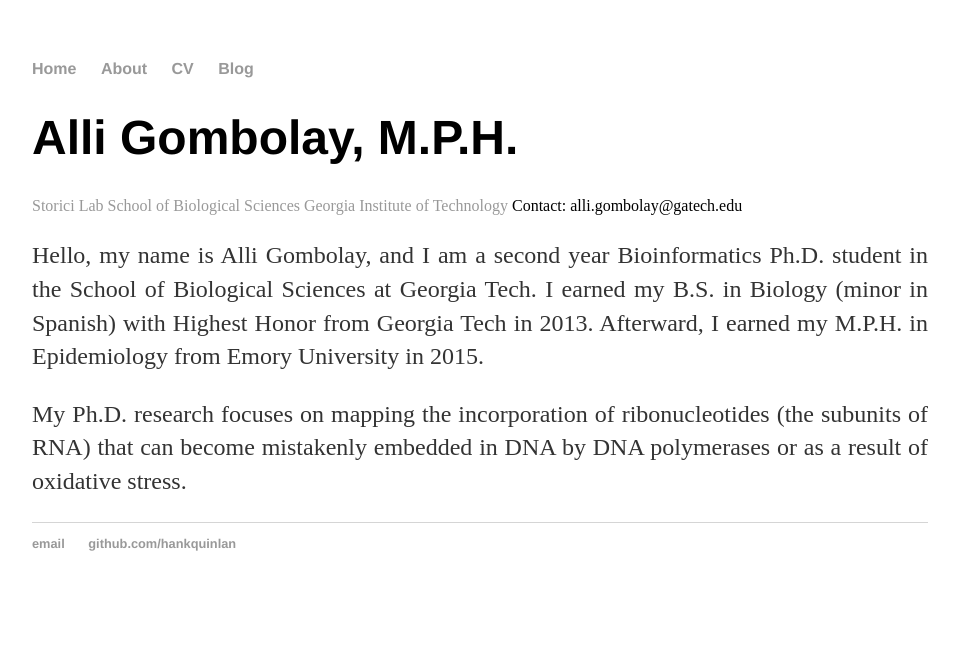
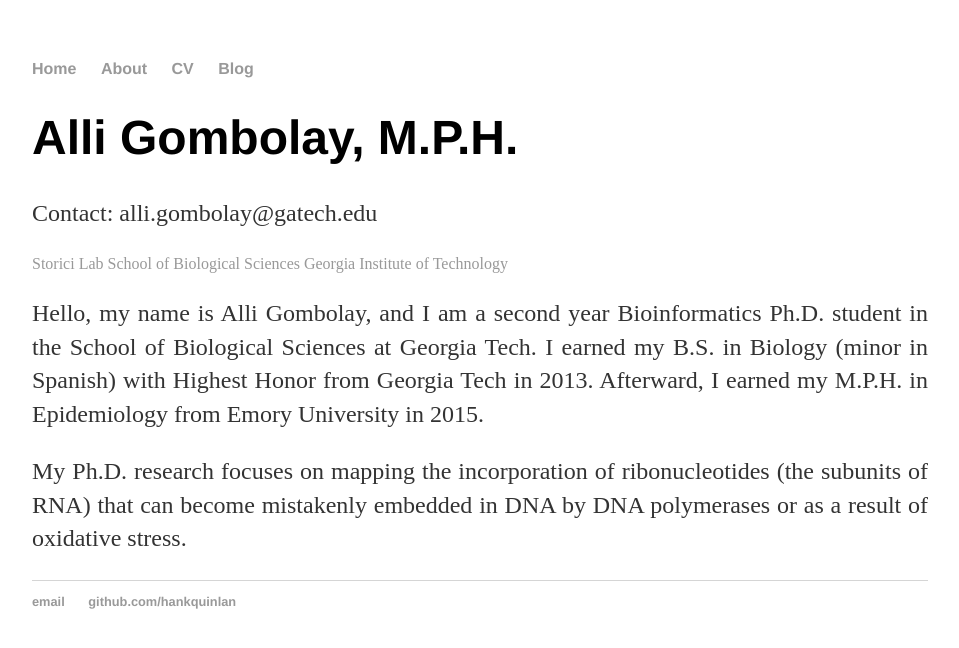
Before and after one commit to agombolay/agombolay.github.io, a Jekyll site: the page built from index.html, in a window 1280 px wide. Shown: the top 648 px of the page, without its empty margins (160-1119 px from the left). Built offline with Jekyll 4.4.1, drawn with Linux system fonts in a browser that asks for light colours; part of the change alters nothing that is shown.

```diff
--- a/index.html
+++ b/index.html
@@ -4,10 +4,10 @@ title: Alli Gombolay
 ---
 <div class="blurb">
 	<h1>Alli Gombolay, M.P.H.</h1>
+	<p>Contact: alli.gombolay@gatech.edu</p>
 	<a href="http://www.storicilab.gatech.edu/">Storici Lab</a>
 	<a href="http://www.biology.gatech.edu/">School of Biological Sciences</a>
 	<a href="http://www.gatech.edu/">Georgia Institute of Technology</a>
-	Contact: alli.gombolay@gatech.edu
 	<p align="justify">Hello, my name is Alli Gombolay, and I am a second year Bioinformatics Ph.D. student in the School of Biological Sciences at Georgia Tech.  I earned my B.S. in Biology (minor in Spanish) with Highest Honor from Georgia Tech in 2013.  Afterward, I earned my M.P.H. in Epidemiology from Emory University in 2015.</p>
 	<p align="justify">My Ph.D. research focuses on mapping the incorporation of ribonucleotides (the subunits of RNA) that can become mistakenly embedded in DNA by DNA polymerases or as a result of oxidative stress.</p>
 </div><!-- /.blurb -->
```
